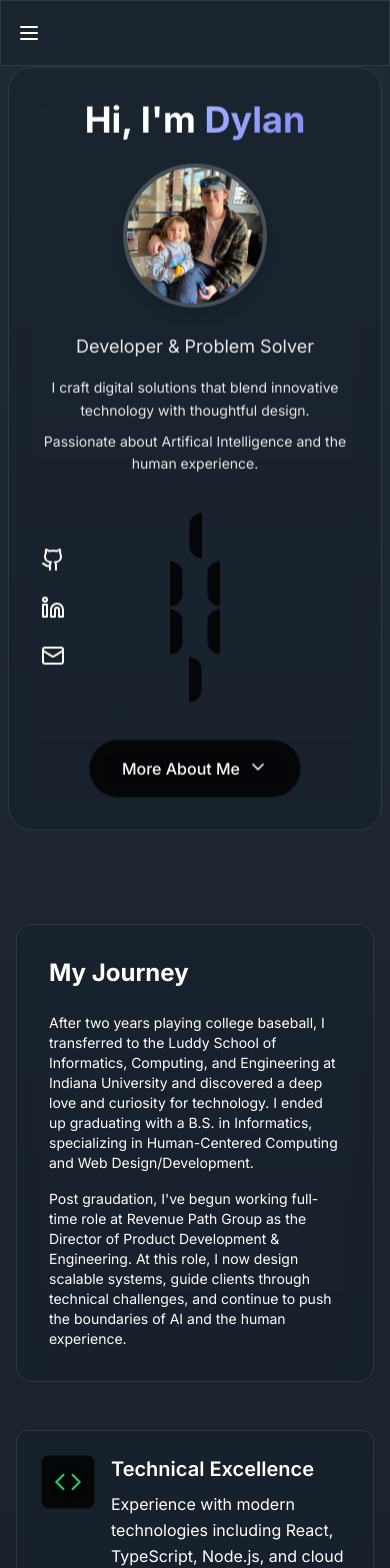
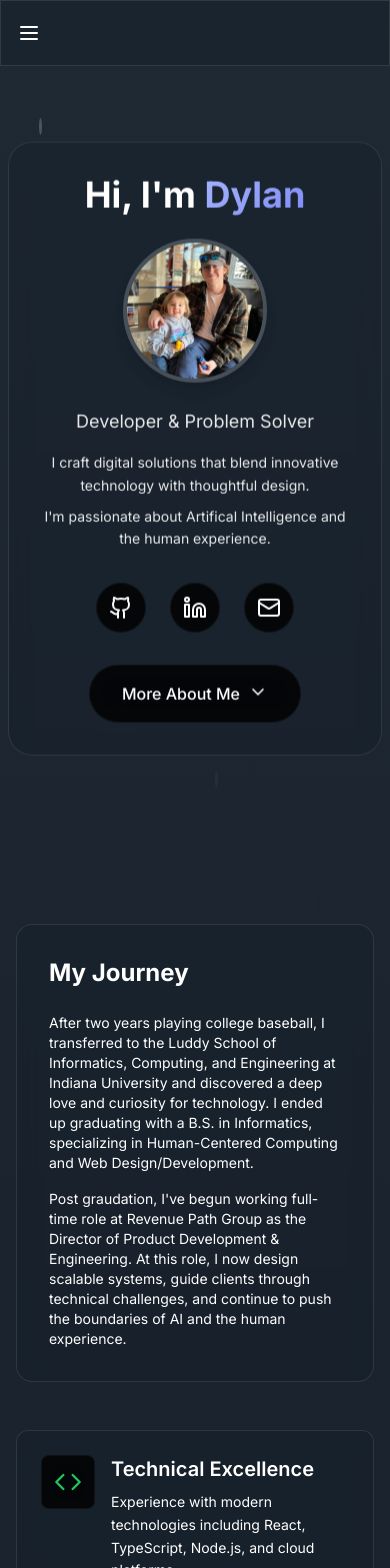
Before and after one commit to dylGray/dylans-web, a React (Vite) app: page / in a window 390 px wide. Shown: the top 1568 px of the page. Built offline with nearby package versions, Linux system fonts and the light colour scheme.

Commit message:
mobile UI changes

```diff
--- a/src/components/About.tsx
+++ b/src/components/About.tsx
@@ -54,7 +54,7 @@ const About = () => {
                   </div>
                   <div>
                     <h4 className="text-xl font-semibold text-white mb-2">{exp.title}</h4>
-                    <p className="text-white leading-relaxed">{exp.description}</p>
+                    <p className="text-white leading-relaxed text-sm md:text-lg">{exp.description}</p>
                   </div>
                 </div>
               </div>
--- a/src/components/Header.tsx
+++ b/src/components/Header.tsx
@@ -16,9 +16,8 @@ const Header = () => {
     <header className="fixed top-0 left-0 right-0 z-50 glass border-b border-white/10 backdrop-blur-md">
       <nav className="container mx-auto px-2 sm:px-4 lg:px-6">
         <div className="flex items-center justify-between h-16 sm:h-20">
-          {/* Desktop Navigation */}
           <div className="hidden md:flex space-x-8">
-            {['Home', 'About', 'Projects', 'Contact'].map((item) => (
+            {['About', 'Projects', 'Contact'].map((item) => (
               <button
                 key={item}
                 onClick={() => scrollToSection(item.toLowerCase())}
@@ -29,7 +28,6 @@ const Header = () => {
             ))}
           </div>
 
-          {/* Mobile Menu Button */}
           <button
             className="md:hidden text-white p-2"
             onClick={() => setIsMenuOpen(!isMenuOpen)}
@@ -38,7 +36,6 @@ const Header = () => {
           </button>
         </div>
 
-        {/* Mobile Navigation */}
         {isMenuOpen && (
           <div className="md:hidden glass rounded-lg mt-2 p-4 border border-white/10">
             <div className="flex flex-col space-y-4">
--- a/src/components/Hero.tsx
+++ b/src/components/Hero.tsx
@@ -29,12 +29,12 @@ const Hero = () => {
             I craft digital solutions that blend innovative technology with thoughtful design.
           </p>
 
-          <p className="text-sm sm:text-lg text-white/90 mb-12 max-w-2xl mx-auto leading-relaxed">
-            Passionate about Artifical Intelligence and the human experience.
+          <p className="text-sm sm:text-lg text-white/90 mb-8 md:mb-12 max-w-2xl mx-auto leading-relaxed">
+            I'm passionate about Artifical Intelligence and the human experience.
           </p>
 
           {/* Social Links */}
-          <div className="justify-center space-x-6 mb-12">
+          <div className="flex justify-center space-x-6 mb-8 md:mb-12">
             <a
               href="https://github.com/dylGray"
               target="_blank"
```
